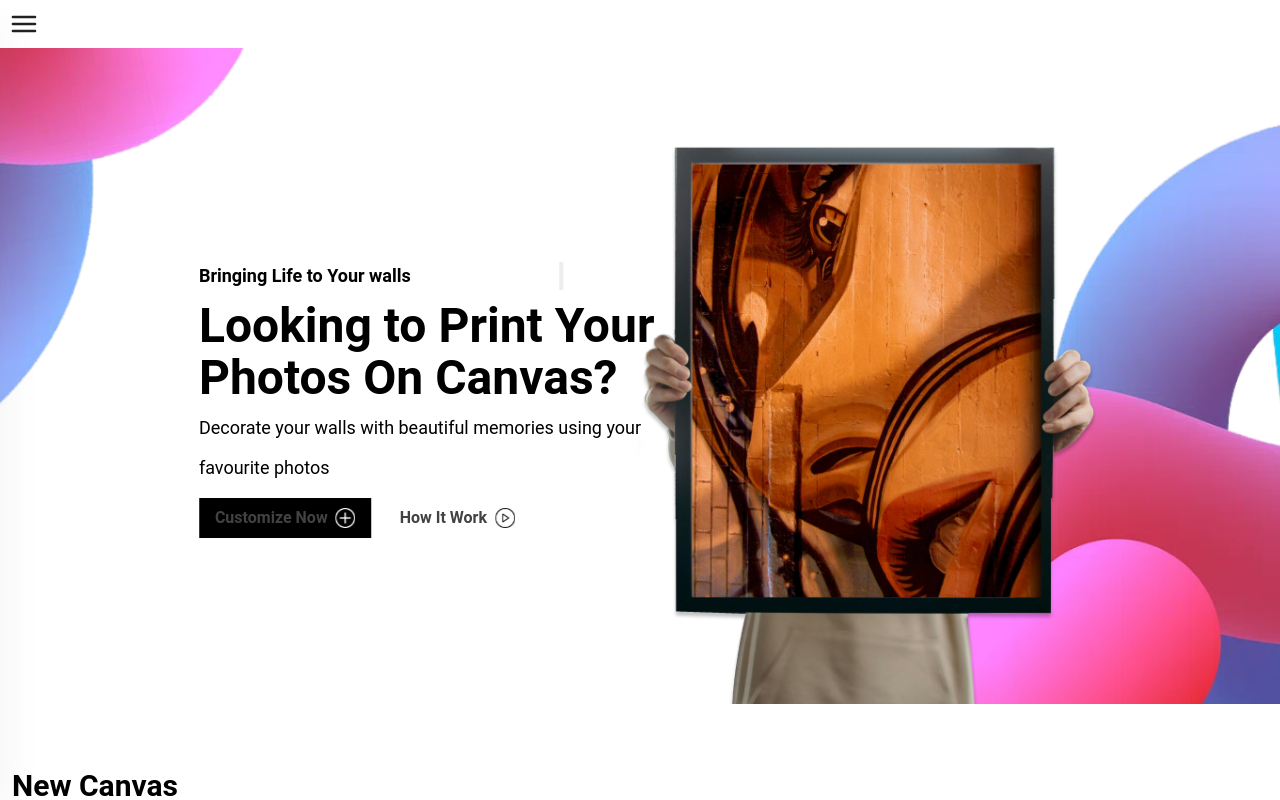
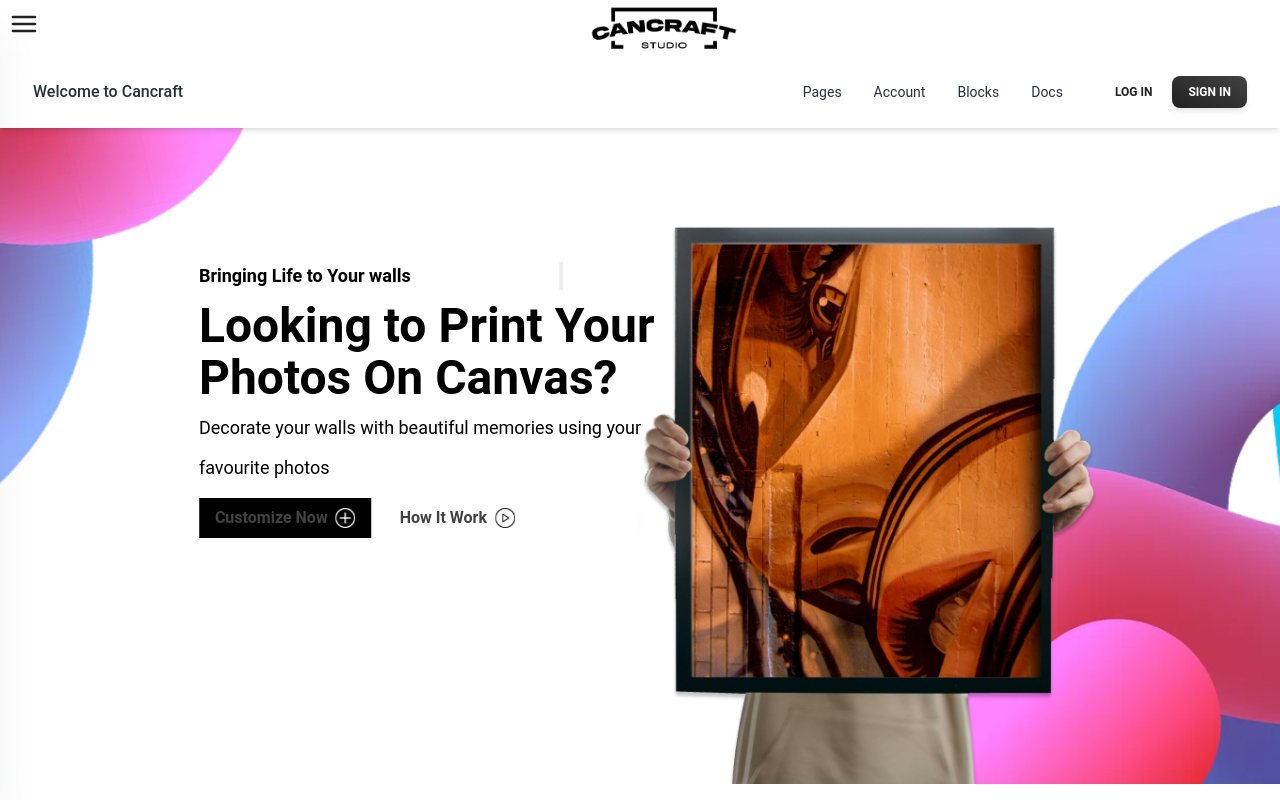
Before and after one commit to eldhopaulose/cancraft, a React (Vite) app: page / in a window 1280 px wide. Shown: the top 800 px of the page. Built offline with nearby package versions, Linux system fonts and the light colour scheme.

Commit message:
Navbar completed

```diff
--- a/src/App.jsx
+++ b/src/App.jsx
@@ -1,7 +1,8 @@
 
 import './App.css'
 import Home from './pages/Home'
-import { SidebarWithBurgerMenu } from './pages/SidebarWithBurgerMenu/SidebarWithBurgerMenu'
+import { Nav } from './pages/Nav/Nav'
+
 
 
 function App() {
@@ -9,7 +10,7 @@
 
   return (
     <>
-      <SidebarWithBurgerMenu />
+      <Nav />
       <Home />
     </>
   )
--- /dev/null
+++ b/src/pages/Nav/Nav.jsx
@@ -0,0 +1,156 @@
+import React from "react";
+import {
+    Navbar,
+    MobileNav,
+    Typography,
+    Button,
+    IconButton,
+} from "@material-tailwind/react";
+import { SidebarWithBurgerMenu } from "../SidebarWithBurgerMenu/SidebarWithBurgerMenu";
+
+import Logo from "../../assets/cancraft-logo-black.png";
+
+export function Nav() {
+    const [openNav, setOpenNav] = React.useState(false);
+
+    React.useEffect(() => {
+        window.addEventListener(
+            "resize",
+            () => window.innerWidth >= 960 && setOpenNav(false),
+        );
+    }, []);
+
+    const navList = (
+        <ul className="mt-2 mb-4 flex flex-col gap-2 lg:mb-0 lg:mt-0 lg:flex-row lg:items-center lg:gap-6">
+            <Typography
+                as="li"
+                variant="small"
+                color="blue-gray"
+                className="p-1 font-normal"
+            >
+                <a href="#" className="flex items-center">
+                    Pages
+                </a>
+            </Typography>
+            <Typography
+                as="li"
+                variant="small"
+                color="blue-gray"
+                className="p-1 font-normal"
+            >
+                <a href="#" className="flex items-center">
+                    Account
+                </a>
+            </Typography>
+            <Typography
+                as="li"
+                variant="small"
+                color="blue-gray"
+                className="p-1 font-normal"
+            >
+                <a href="#" className="flex items-center">
+                    Blocks
+                </a>
+            </Typography>
+            <Typography
+                as="li"
+                variant="small"
+                color="blue-gray"
+                className="p-1 font-normal"
+            >
+                <a href="#" className="flex items-center">
+                    Docs
+                </a>
+            </Typography>
+        </ul>
+    );
+
+    return (
+        <div>
+            <div className="flex">
+                <SidebarWithBurgerMenu />
+                <img className="mx-auto h-14" src={Logo} alt="logo" />
+            </div>
+            <Navbar className=" top-0 z-10 h-max max-w-full rounded-none px-4 py-2 lg:px-8 lg:py-4">
+                <div className="flex items-center justify-between text-blue-gray-900">
+
+                    <Typography
+                        as="a"
+                        href="#"
+                        className="mr-4 cursor-pointer py-1.5 font-medium"
+                    >
+
+                        Welcome to Cancraft
+                    </Typography>
+                    <div className="flex items-center gap-4">
+                        <div className="mr-4 hidden lg:block">{navList}</div>
+                        <div className="flex items-center gap-x-1">
+                            <Button
+                                variant="text"
+                                size="sm"
+                                className="hidden lg:inline-block"
+                            >
+                                <span>Log In</span>
+                            </Button>
+                            <Button
+                                variant="gradient"
+                                size="sm"
+                                className="hidden lg:inline-block"
+                            >
+                                <span>Sign in</span>
+                            </Button>
+                        </div>
+                        <IconButton
+                            variant="text"
+                            className="ml-auto h-6 w-6 text-inherit hover:bg-transparent focus:bg-transparent active:bg-transparent lg:hidden"
+                            ripple={false}
+                            onClick={() => setOpenNav(!openNav)}
+                        >
+                            {openNav ? (
+                                <svg
+                                    xmlns="http://www.w3.org/2000/svg"
+                                    fill="none"
+                                    className="h-6 w-6"
+                                    viewBox="0 0 24 24"
+                                    stroke="currentColor"
+                                    strokeWidth={2}
+                                >
+                                    <path
+                                        strokeLinecap="round"
+                                        strokeLinejoin="round"
+                                        d="M6 18L18 6M6 6l12 12"
+                                    />
+                                </svg>
+                            ) : (
+                                <svg
+                                    xmlns="http://www.w3.org/2000/svg"
+                                    className="h-6 w-6"
+                                    fill="none"
+                                    stroke="currentColor"
+                                    strokeWidth={2}
+                                >
+                                    <path
+                                        strokeLinecap="round"
+                                        strokeLinejoin="round"
+                                        d="M4 6h16M4 12h16M4 18h16"
+                                    />
+                                </svg>
+                            )}
+                        </IconButton>
+                    </div>
+                </div>
+                <MobileNav open={openNav}>
+                    {navList}
+                    <div className="flex items-center gap-x-1">
+                        <Button fullWidth variant="text" size="sm" className="">
+                            <span>Log In</span>
+                        </Button>
+                        <Button fullWidth variant="gradient" size="sm" className="">
+                            <span>Sign in</span>
+                        </Button>
+                    </div>
+                </MobileNav>
+            </Navbar>
+        </div>
+    );
+}
```
Also changed, not shown: src/assets/cancraft-logo-black.png (added).
